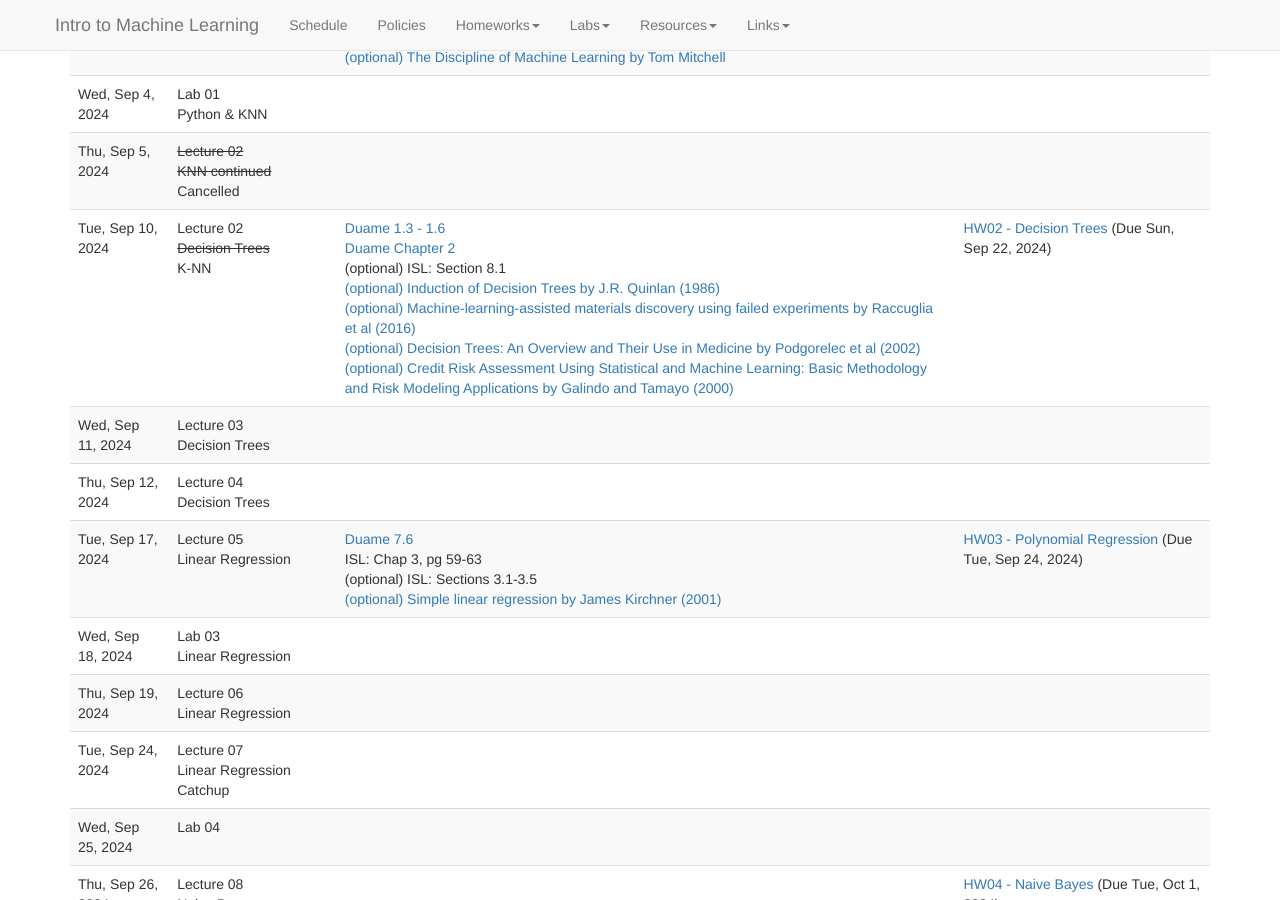
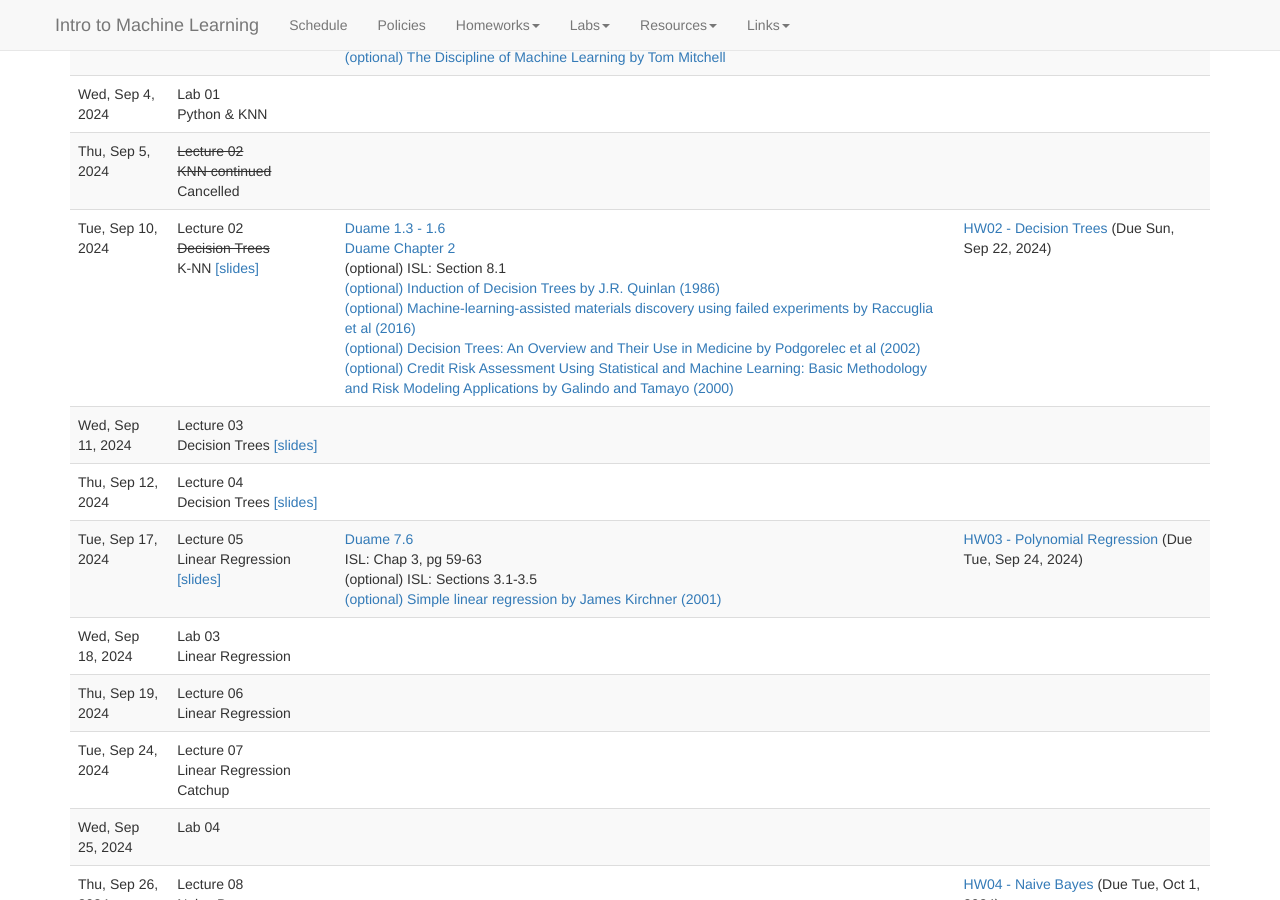
Before and after one commit to BrynMawrNLP/ml-course, a Jekyll site: the page built from schedule.md, in a window 1280 px wide and 900 px high, scrolled down 407 px. Built offline with Jekyll 4.4.1, drawn with Linux system fonts in a browser that asks for light colours; nearby versions of some CDN libraries; library files that are not in the unit come from our copies.

Commit message:
lecs through 5 sliodes

```diff
--- a/_data/schedule.yaml
+++ b/_data/schedule.yaml
@@ -36,6 +36,7 @@
     -
       date: 2024-09-10
       title: Lecture 02 <br> <s>Decision Trees</s> <br> K-NN
+      slides: slides/lec02.pdf
       readings:
         -
           title: "Duame 1.3 - 1.6"
@@ -65,12 +66,15 @@
     -
       date: 2024-09-11
       title: Lecture 03 <br> Decision Trees
+      slides: slides/lec03.pdf
     -
       date: 2024-09-12
       title: Lecture 04 <br> Decision Trees
+      slides: slides/lec04.pdf
     -
       date: 2024-09-17
       title: Lecture 05 <br> Linear Regression
+      slides: slides/lec05.pdf
       readings:
         -
           title: "Duame 7.6"
```
Also changed, not shown: 5 other files.
